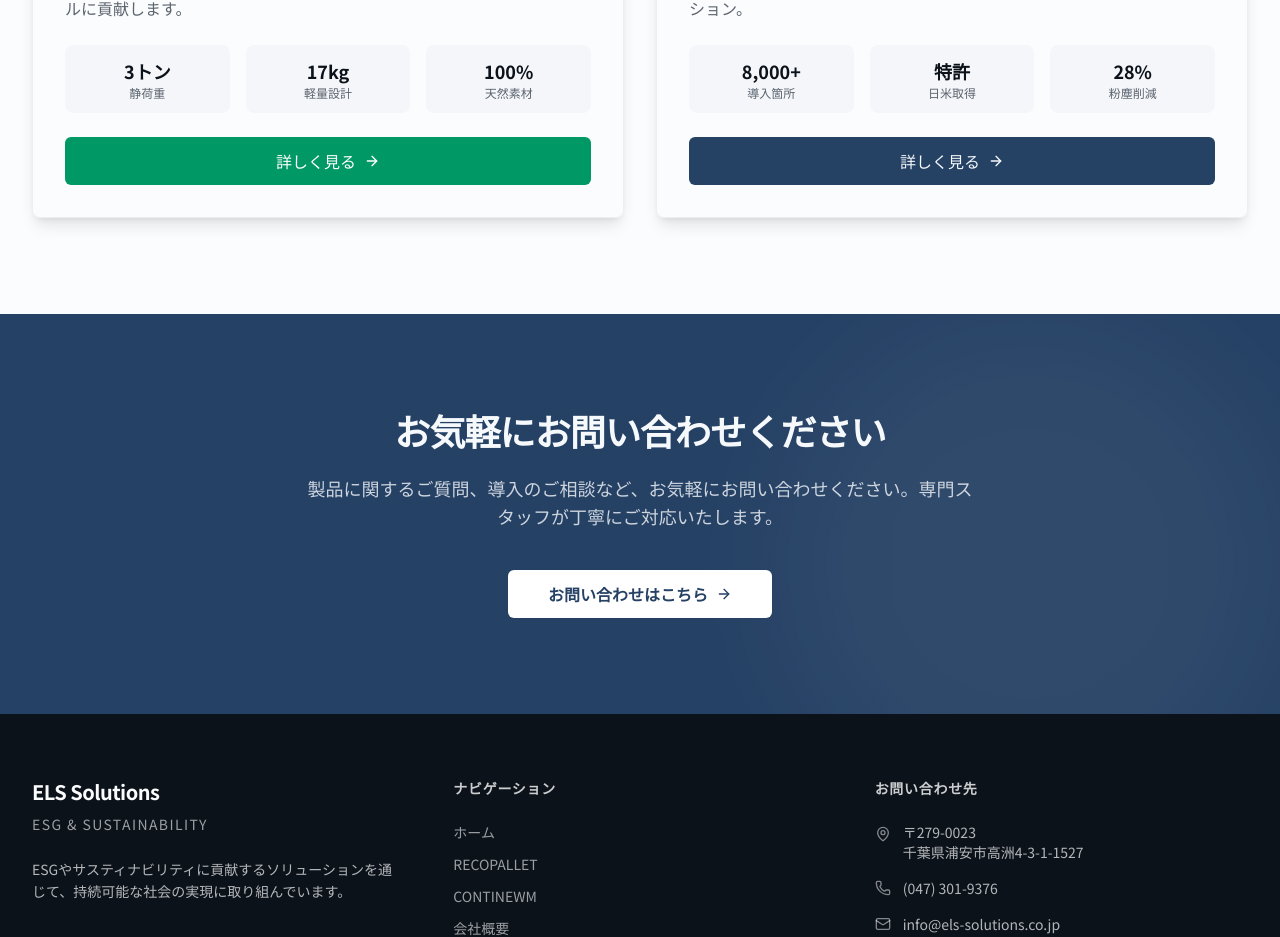
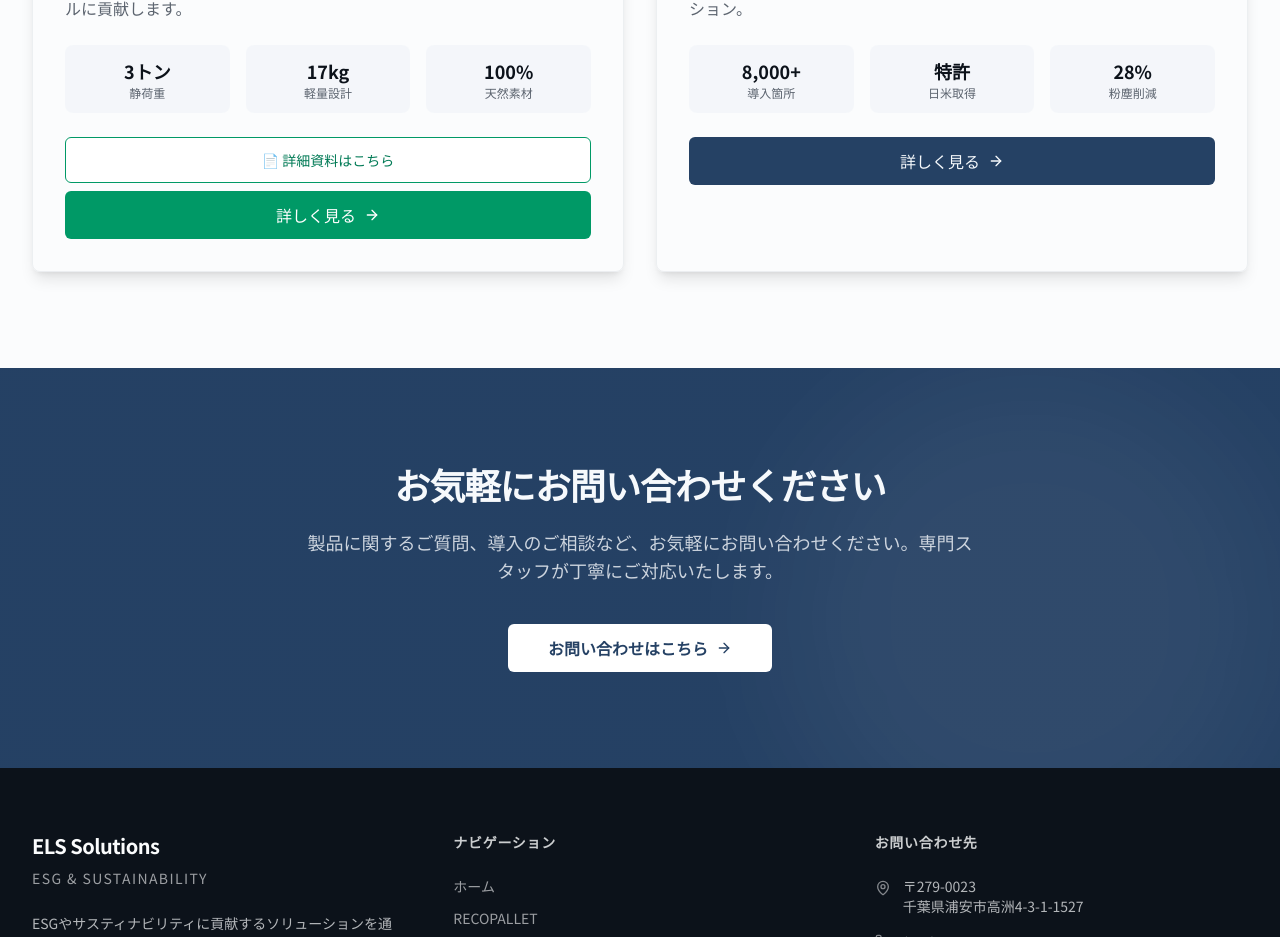
Before and after one commit to snakaz72-netizen/els-solutions-site, a Next.js app: page / in a window 1280 px wide. Shown: the part 2100-3037 px from the top of the page. Built offline with nearby package versions, Linux system fonts and the light colour scheme.

Commit message:
Update page.tsx

```diff
--- a/src/app/page.tsx
+++ b/src/app/page.tsx
@@ -162,6 +162,14 @@ export default function Home() {
                       <p className="text-xs text-muted-foreground">天然素材</p>
                     </div>
                   </div>
+                  <a
+                  href="https://reco-catalog-2026.my.canva.site"
+              target="_blank"
+              rel="noopener noreferrer"
+              className="flex items-center justify-center w-full bg-white hover:bg-emerald-50 text-emerald-700 border border-emerald-600 py-3 rounded-md text-sm font-medium mb-2"
+            >
+              📄 詳細資料はこちら
+            </a>
                   <Link href="/products/recopallet" className="flex items-center justify-center w-full bg-emerald-600 hover:bg-emerald-700 text-white py-3 rounded-md font-medium transition-colors no-underline">
                     詳しく見る <ArrowRight className="ml-2 w-4 h-4" />
                   </Link>
```
